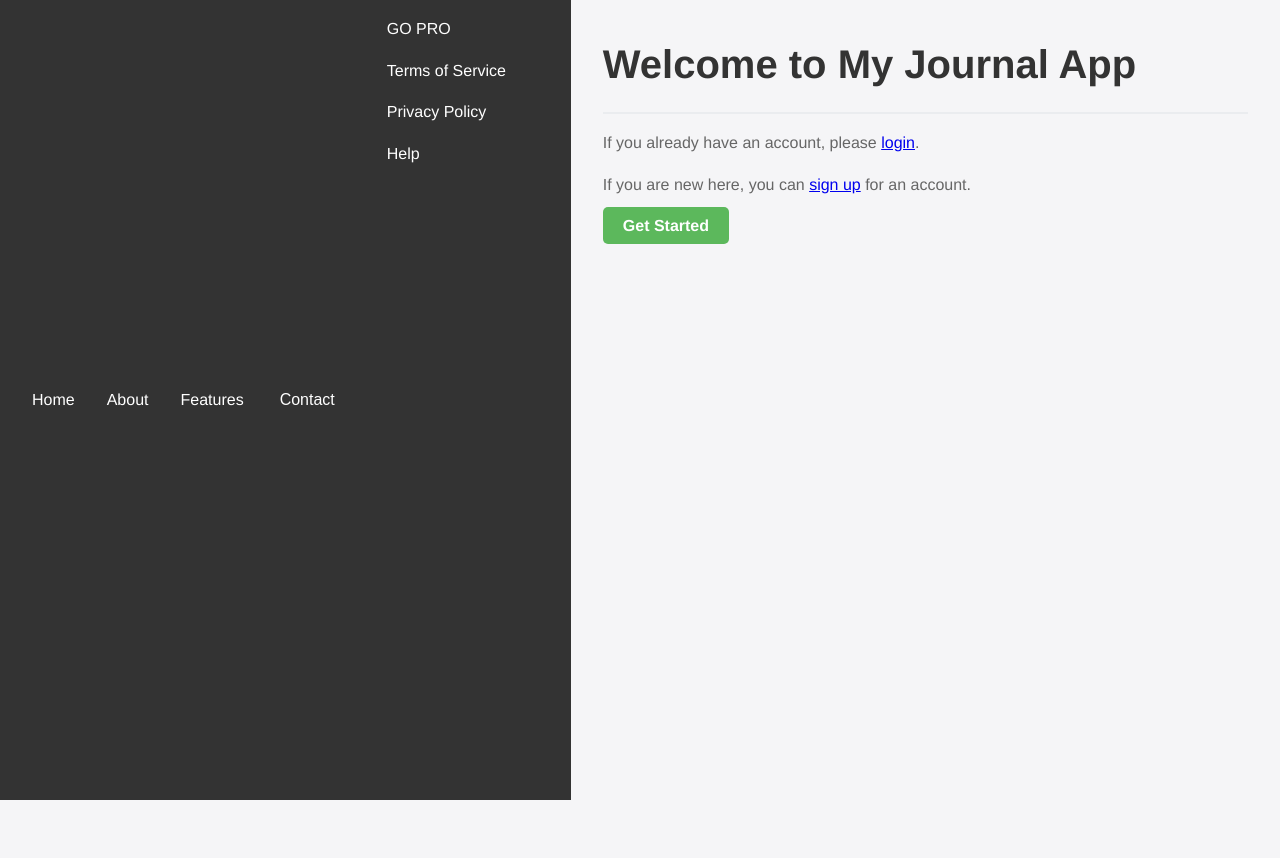
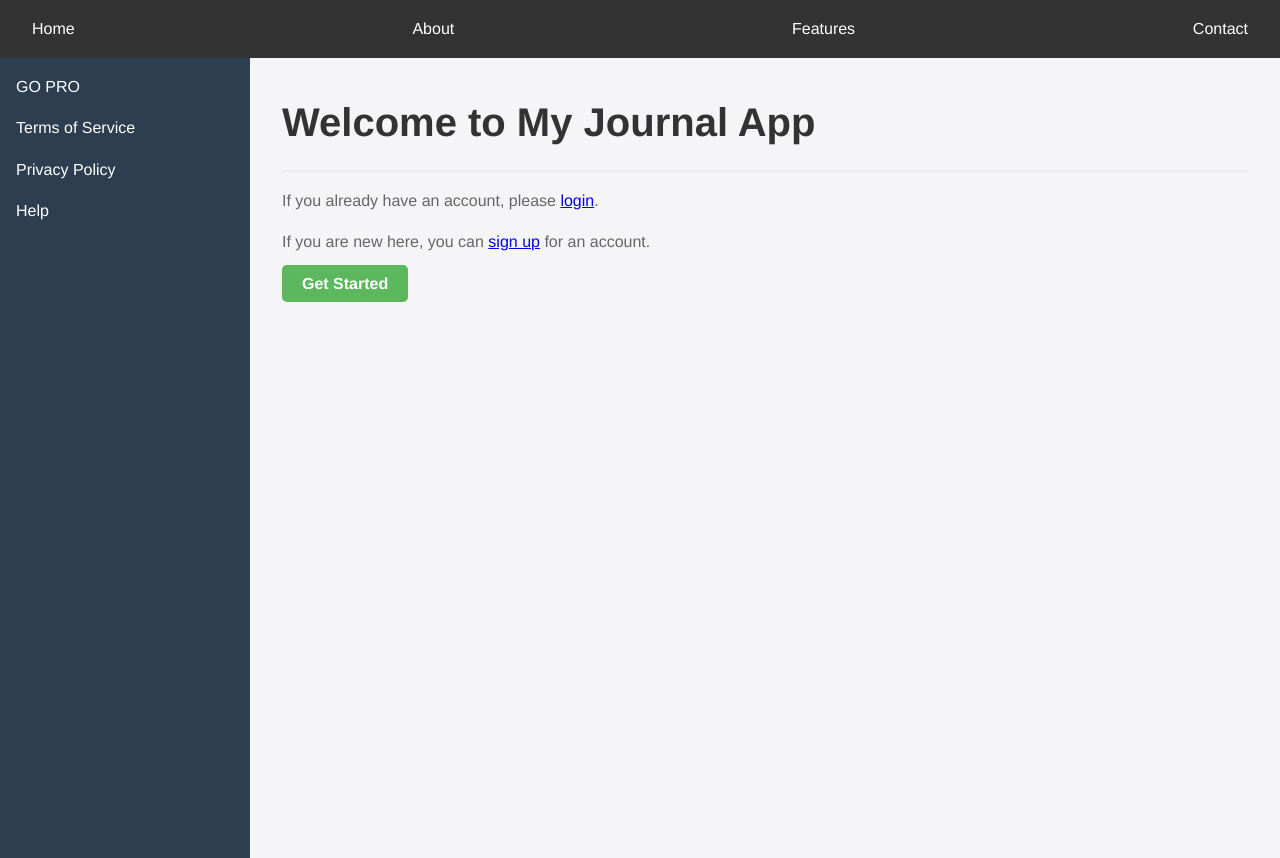
Before and after one commit to arielRvaldez/journal-app, a React (Vite) app in the folder client/: page /landing in a window 1280 px wide. Before the commit the page ends 800 px from the top, so only its background shows below. Built offline with nearby package versions, Linux system fonts and the light colour scheme.

Commit message:
added universal navbar

```diff
--- a/client/src/App.jsx
+++ b/client/src/App.jsx
@@ -1,9 +1,10 @@
-import { BrowserRouter as Router, Route, Switch, Redirect } from 'react-router-dom';
+import { BrowserRouter as Router, Route, Switch, Redirect, Link } from 'react-router-dom';
 import LandingPage from './pages/LandingPage'; // Import the LandingPage component
 import Login from './components/Login';
 import Signup from './components/SignUp';
 import JournalEntry from './pages/JournalEntry';
 import Home from './pages/Home';
+import './App.css';
 //import Navbar from './components/Navbar';
 //import Sidebar from './components/Sidebar';
 // import Layout from './components/Layout';
@@ -11,6 +12,13 @@ import Home from './pages/Home';
 function App() {
   return (
     <Router>
+      <div className="App">
+        <nav className="navbar">
+          <Link to="/">Home</Link>
+          <Link to="/about">About</Link>
+          <Link to="/features">Features</Link>
+          <Link to="/contact">Contact</Link>
+        </nav>
       <Switch>
         <Route exact path="/login" component={Login} />
         <Route exact path="/signup" component={Signup} />
@@ -19,6 +27,7 @@ function App() {
         <Route exact path="/" component={Home} />
         <Redirect to="/landing" /> {/* Redirect to landing page by default */}
       </Switch>
+      </div>
     </Router>
   );
 }
--- a/client/src/pages/JournalEntry.jsx
+++ b/client/src/pages/JournalEntry.jsx
@@ -139,7 +139,7 @@ const JournalEntry = () => {
 
 
   return (
-    <div className="container">
+    <div className="container" style={{ fontFamily: selectedFont}} >
       <h1>My Goals</h1>
       <div className='font-selector'>
         <label htmlFor='font-style'>Choose a font:</label>
@@ -177,7 +177,7 @@ const JournalEntry = () => {
           value={newEntry.title}
           onChange={(e) => setNewEntry({ ...newEntry, title: e.target.value })}
         />
-        <textarea
+        <textarea style={{ fontFamily: selectedFont, fontSize: '16px', width: '100%', height: '300px' }}
           placeholder="Content"
           value={newEntry.content}
           onChange={(e) => setNewEntry({ ...newEntry, content: e.target.value })}
@@ -195,7 +195,7 @@ const JournalEntry = () => {
                   value={updatedTitle || entry.title}
                   onChange={(e) => setUpdatedTitle(e.target.value)}
                 />
-                <textarea
+                <textarea style={{ fontFamily: selectedFont, fontSize: '16px', width: '100%', height: '300px' }}
                   placeholder="Content"
                   value={updatedContent || entry.content}
                   onChange={(e) => setUpdatedContent(e.target.value)}
--- a/client/src/pages/LandingPage.css
+++ b/client/src/pages/LandingPage.css
@@ -10,6 +10,26 @@ body {
   display: flex;
 }
 
+.navbar {
+  background-color: #333;
+  padding: 0.5rem 1rem;
+  color: #fff;
+  display: flex;
+  justify-content: space-between;
+  align-items: center;
+}
+
+/* Link styles within navbar */
+.navbar a {
+  color: #fff;
+  text-decoration: none;
+  padding: 0.5rem 1rem;
+}
+
+.navbar a:hover {
+  color: #aaa;
+  text-decoration: underline;
+}
 /* App.css */
 body {
   font-family: 'Nunito', sans-serif;
--- a/client/src/pages/LandingPage.jsx
+++ b/client/src/pages/LandingPage.jsx
@@ -6,18 +6,6 @@ import './LandingPage.css';
 function LandingPage() {
   return (
     <div className="landing-container">
-      <nav className="top-nav">
-        <Link to="/">Home</Link>
-        <Link to="/about">About</Link>
-        <Link to="/features">Features</Link>
-        <div className="contact-dropdown">
-          <button className="dropbtn">Contact</button>
-          <div className="dropdown-content">
-            <a href="mailto:contact@example.com">Email Us</a>
-            <a href="/contact">Contact Page</a>
-          </div>
-        </div>
-      </nav>
 
       <aside className="sidebar">
         <Link to="/go-pro">GO PRO</Link>
```
